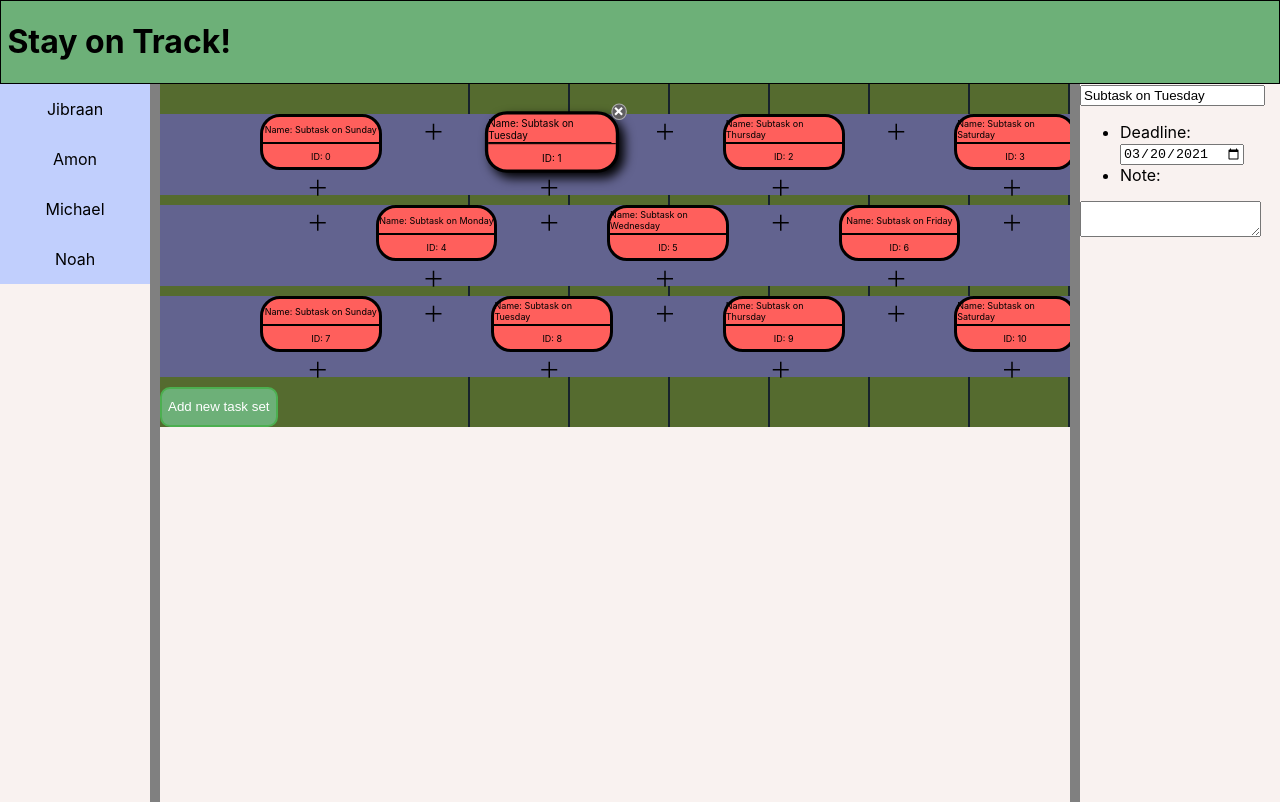
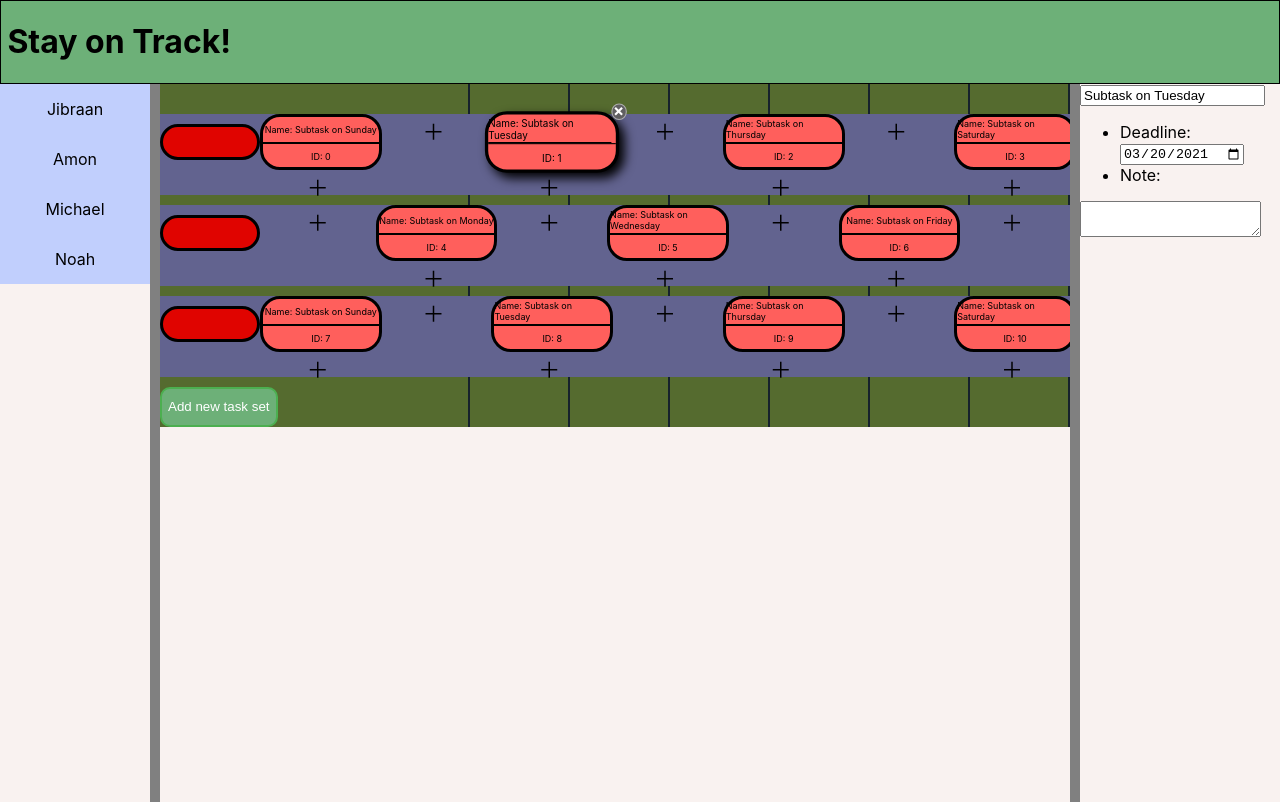
Before and after one commit to Goma0925/TaskRail, a React (Create React App) app in the folder taskrail_client/: page / in a window 1280 px wide. Built offline with nearby package versions, Linux system fonts and the light colour scheme.

Commit message:
displayed and styled task parent node; still needs interatctivity support

```diff
--- /dev/null
+++ b/taskrail_client/src/components/TaskNode/Decorators/WithParentSkin/WithParentSkin.css
@@ -0,0 +1,5 @@
+.task-parent {
+    border: black;
+    border-style: solid;
+    border-width: medium;
+}
--- a/taskrail_client/src/components/TaskNode/Decorators/WithSelectableTaskParent/WithSelectableTaskParent.css
+++ b/taskrail_client/src/components/TaskNode/Decorators/WithSelectableTaskParent/WithSelectableTaskParent.css
@@ -28,3 +28,18 @@ a.delete {
     content: "x";
     z-index: -1;
 }
+
+.task-parent {
+    border: black;
+    border-style: solid;
+    border-width: medium;
+    background-color: #E00400;
+    border-radius: 20px;
+}
+
+.task-parent-section {
+    display: flex;
+    justify-content: center;
+    align-items: center;
+    padding-bottom: 25px;
+}
--- a/taskrail_client/src/components/TaskNode/Decorators/WithSelectableTaskParent/WithTaskParent.tsx
+++ b/taskrail_client/src/components/TaskNode/Decorators/WithSelectableTaskParent/WithTaskParent.tsx
@@ -31,7 +31,7 @@ export default function WithSelectableTaskParent(NodeToDecorate: React.Component
         }
 
         //Check if this node is selected
-        var className = "task-parent-test-class";
+        var className = "task-parent";
         if (isSelected){
             className += " selected"
         }
--- a/taskrail_client/src/components/TaskNode/TaskNode.tsx
+++ b/taskrail_client/src/components/TaskNode/TaskNode.tsx
@@ -5,6 +5,7 @@ export interface TaskNodeProps {
     className?: string;
     children?: React.ReactNode[] | React.ReactNode;
     width: number;
+    height?: number;
     onClick?: (event:React.MouseEvent) => void | (()=>{});
     onClickHandlers?: ((event:React.MouseEvent) => void | (()=>{}))[];
 }
@@ -31,7 +32,7 @@ const TaskNode:React.FC<TaskNodeProps> = (props: TaskNodeProps) => {
         };
     };
     return (
-        <div className={className} style={{width:props.width, height:50}} onClick={onClick}>
+        <div className={className} style={{width:props.width, height:props.height || 50}} onClick={onClick}>
             {props.children}
         </div>
     )
--- a/taskrail_client/src/components/TaskNode/TaskParentNode.tsx
+++ b/taskrail_client/src/components/TaskNode/TaskParentNode.tsx
@@ -8,6 +8,7 @@ export default function TaskParentNode(props: TaskParentNodeProps){
     const TaskParentNode = WithSelectableTaskParent(TaskNode);
     return <TaskParentNode
                 width={props.width}
+                height={30}
                 taskParent={props.taskParent}
                 railUiSelection={props.railUiSelection}>
             </TaskParentNode>
```
Also changed, not shown: taskrail_client/public/index.html (+0 -23 lines), taskrail_client/src/components/TaskNode/Decorators/WithParentSkin/WithParentSkin.tsx (added, +30 -0 lines).
